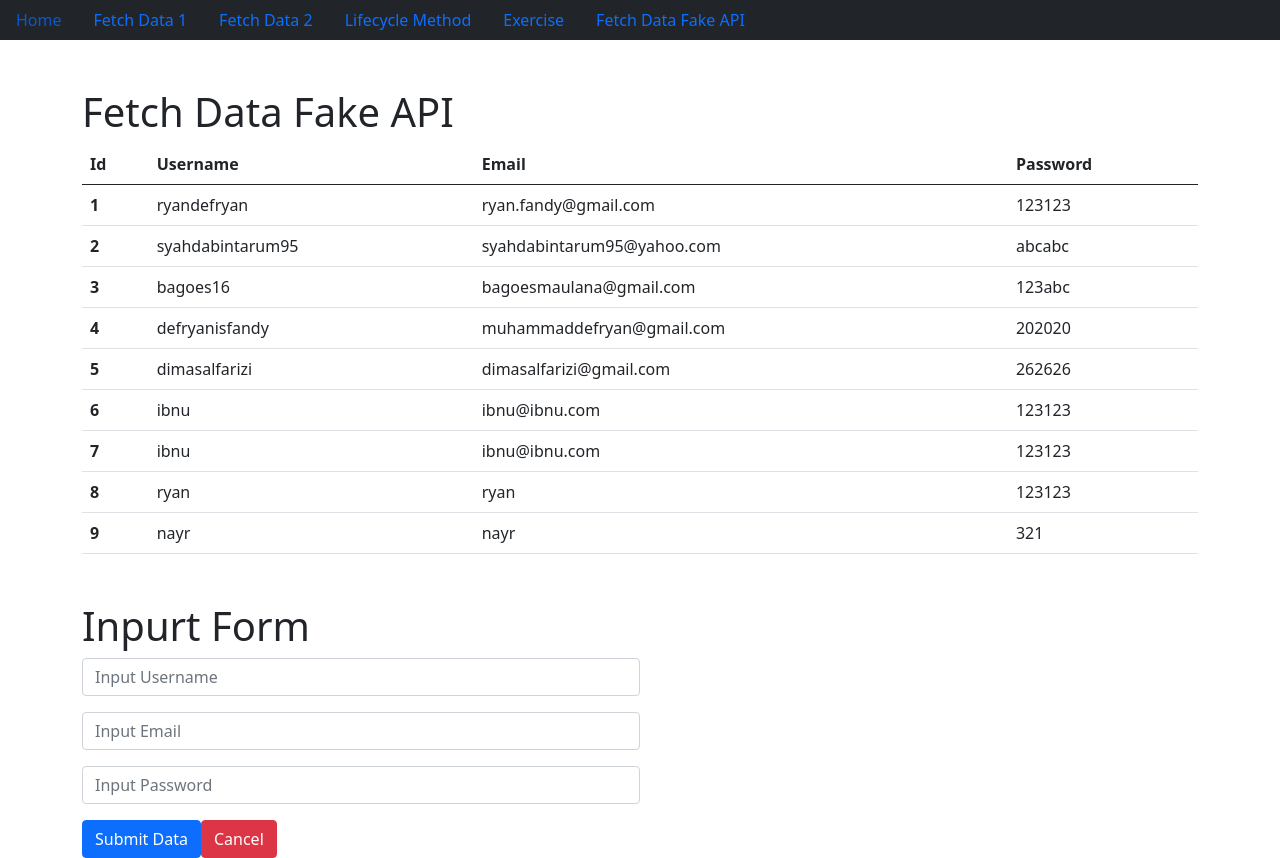
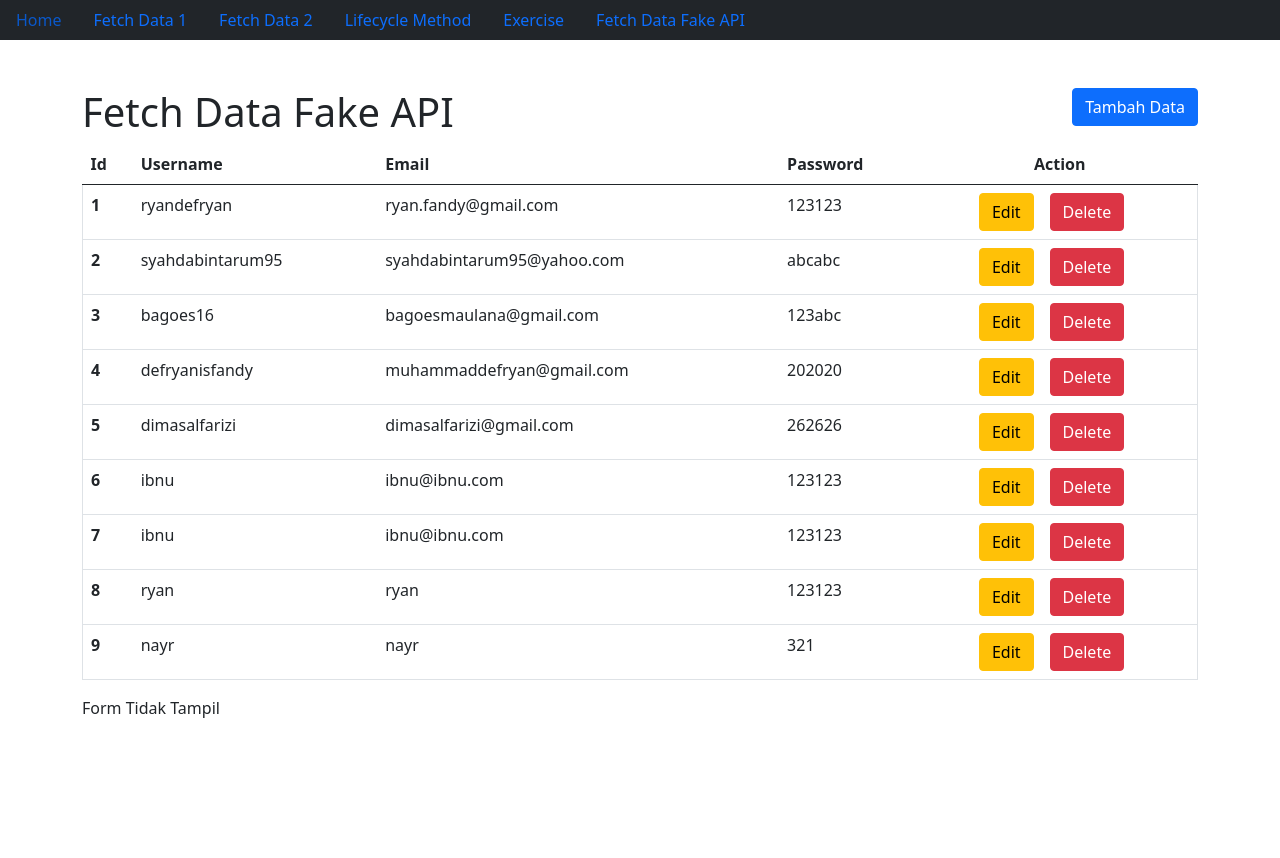
Before and after one commit to masdefry/Fetch-Data_ReactJS_JCWM-1602, a React (Create React App) app: page /fake-api in a window 1280 px wide. Built offline with nearby package versions, Linux system fonts and the light colour scheme; data requests are answered from the project's data file.

Commit message:
Edit Data Selected

```diff
--- a/src/FetchFakeAPI.jsx
+++ b/src/FetchFakeAPI.jsx
@@ -7,7 +7,8 @@ export default class FetchFakeAPI extends React.Component{
 
     state = {
         dataUsers: null,
-        showForm: true
+        showForm: false,
+        idSelected: null
     }
 
     componentDidMount(){
@@ -54,18 +55,9 @@ export default class FetchFakeAPI extends React.Component{
         }
     }
 
-    mapDataUsers = () => {
-        return this.state.dataUsers.map((value, index) => {
-            return(
-                <tr key={index}>
-                    <th scope="row">{value.id}</th>
-                    <td>{value.username}</td>
-                    <td>{value.email}</td>
-                    <td>{value.password}</td>
-                </tr>
-            )
-        })
-    }
+    // mapDataUsers = () => {
+
+    // }
 
     render(){
         if(this.state.dataUsers === null){
@@ -78,9 +70,16 @@ export default class FetchFakeAPI extends React.Component{
 
         return(
             <div className='container mt-5'>
-                <h1>
-                    Fetch Data Fake API
-                </h1>
+                <div className='d-flex justify-content-between'>
+                    <div>
+                        <h1>
+                            Fetch Data Fake API
+                        </h1>
+                    </div>
+                    <div>
+                        <input type='button' value='Tambah Data' className='btn btn-primary' onClick={() => this.setState({showForm: true})} />
+                    </div>
+                </div>
                 <table className="table table-hover">
                     <thead>
                         <tr>
@@ -88,11 +87,50 @@ export default class FetchFakeAPI extends React.Component{
                         <th scope="col">Username</th>
                         <th scope="col">Email</th>
                         <th scope="col">Password</th>
+                        <th scope="col"><center>Action</center></th>
                         </tr>
                     </thead>
-                    <tbody>
+                    <tbody className='border'>
                     {
-                        this.mapDataUsers()
+                        this.state.dataUsers.map((value, index) => {
+                            if(this.state.idSelected === value.id){
+                                return(
+                                    <tr key={index}>
+                                        <th scope="row">{value.id}</th>
+                                        <td>
+                                            <input type='text' value={value.username} />
+                                        </td>
+                                        <td>
+                                            <input type='text' value={value.email} />
+                                        </td>
+                                        <td>
+                                            <input type='text' value={value.password} />
+                                        </td>
+                                        <td>
+                                            <center>
+                                                <input type='button' value='Save' className='btn btn-success' />
+                                                <input type='button' value='Cancel' className='btn btn-danger mx-3' />
+                                            </center>
+                                        </td>
+                                    </tr>
+                                )
+                            }else{
+                                return(
+                                    <tr key={index}>
+                                        <th scope="row">{value.id}</th>
+                                        <td>{value.username}</td>
+                                        <td>{value.email}</td>
+                                        <td>{value.password}</td>
+                                        <td>
+                                            <center>
+                                                <input type='button' value='Edit' className='btn btn-warning' onClick={() => this.setState({idSelected: value.id})} />
+                                                <input type='button' value='Delete' className='btn btn-danger mx-3' />
+                                            </center>
+                                        </td>
+                                    </tr>
+                                )
+                            }
+                        })
                     }
                     </tbody>
                 </table>
@@ -121,6 +159,8 @@ export default class FetchFakeAPI extends React.Component{
                             Form Tidak Tampil
                         </div>
                 }
+
+                <br /><br /><br /><br /><br />
             </div>
         )
     }
```
